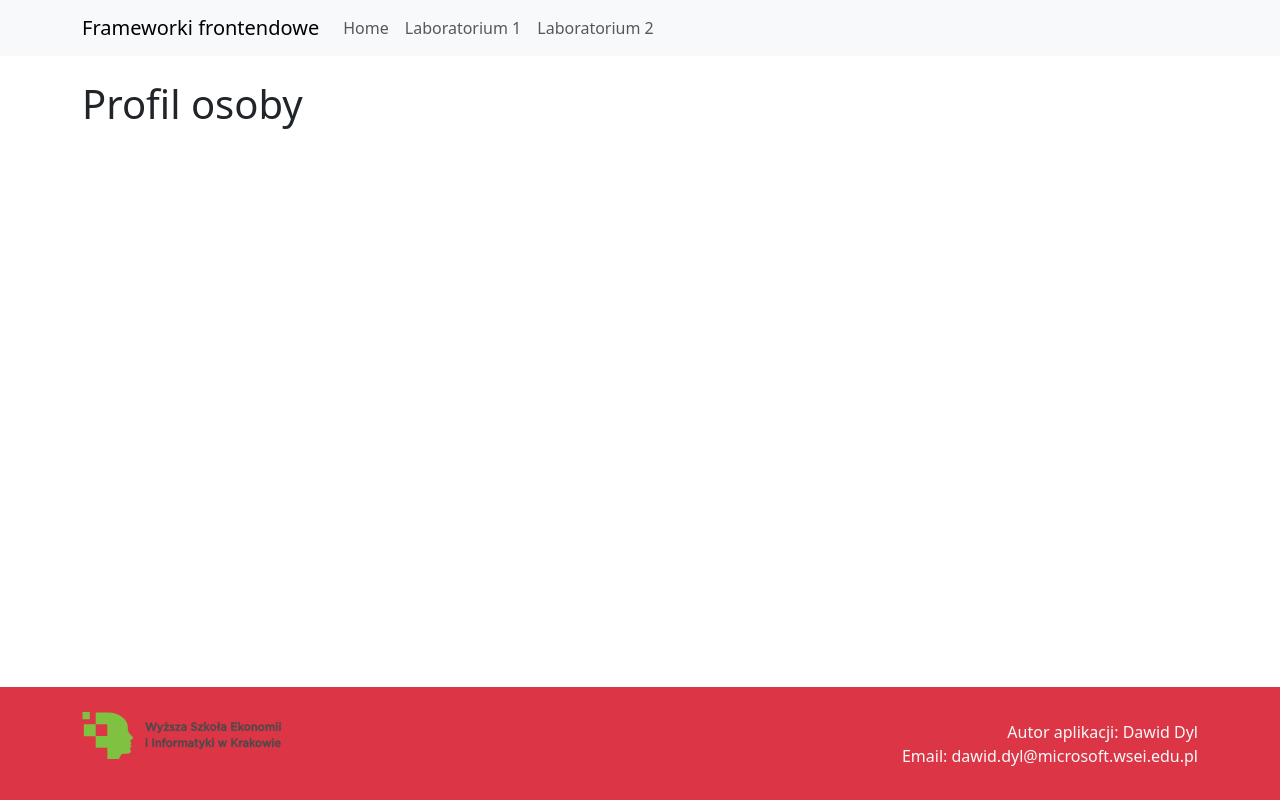
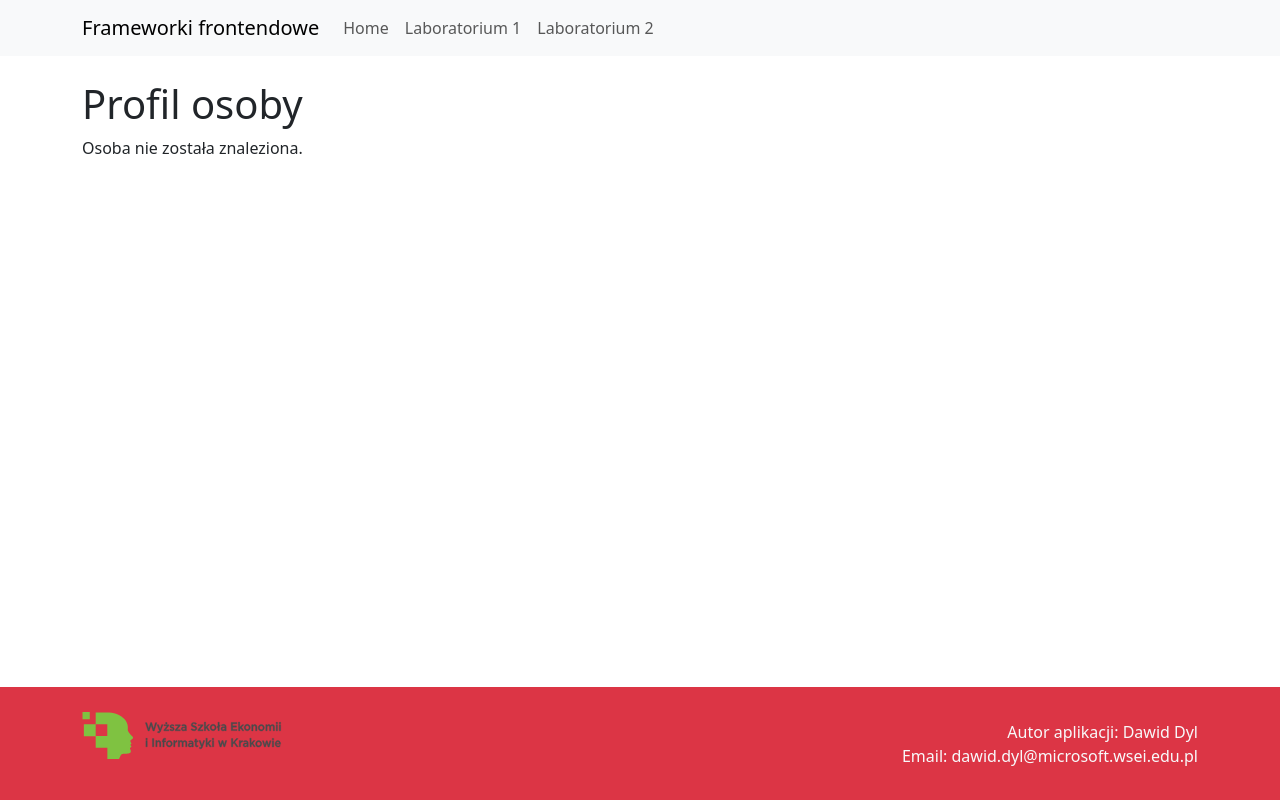
Before and after one commit to Dylo98/Lab_01, a React (Vite) app: page /lab2 in a window 1280 px wide. Built offline with nearby package versions, Linux system fonts and the light colour scheme.

Commit message:
View a person's profile on lab2Page

```diff
--- a/src/pages/Lab1Page.jsx
+++ b/src/pages/Lab1Page.jsx
@@ -4,7 +4,7 @@ function Lab1Page() {
   const navigate = useNavigate();
 
   const goToPersonDetails = person => {
-    navigate(`/people/${person.id}`);
+    navigate(`/lab2?id=${person.id}`);
   };
 
   return (
--- a/src/pages/Lab2Page.jsx
+++ b/src/pages/Lab2Page.jsx
@@ -1,7 +1,39 @@
+import { useLocation } from 'react-router-dom';
+import { data } from '../data/module-data';
+
 const Lab2Page = () => {
+  const location = useLocation();
+  const queryParams = new URLSearchParams(location.search);
+  const personId = queryParams.get('id');
+  const person = data.find(p => p.id === parseInt(personId, 10));
+
   return (
     <div>
       <h1>Profil osoby</h1>
+      {person ? (
+        <div className="container mt-4">
+          <div className="card">
+            <div className="card-header text-center">
+              <h2>{person.name}</h2>
+            </div>
+            <div className="card-body">
+              <ul className="list-group list-group-flush">
+                <li className="list-group-item">
+                  <strong>Imię:</strong> {person.name}
+                </li>
+                <li className="list-group-item">
+                  <strong>Kolor oczu:</strong> {person.eyes}
+                </li>
+                <li className="list-group-item">
+                  <strong>Data urodzenia:</strong> {person.birth}
+                </li>
+              </ul>
+            </div>
+          </div>
+        </div>
+      ) : (
+        <p>Osoba nie została znaleziona.</p>
+      )}
     </div>
   );
 };
```
